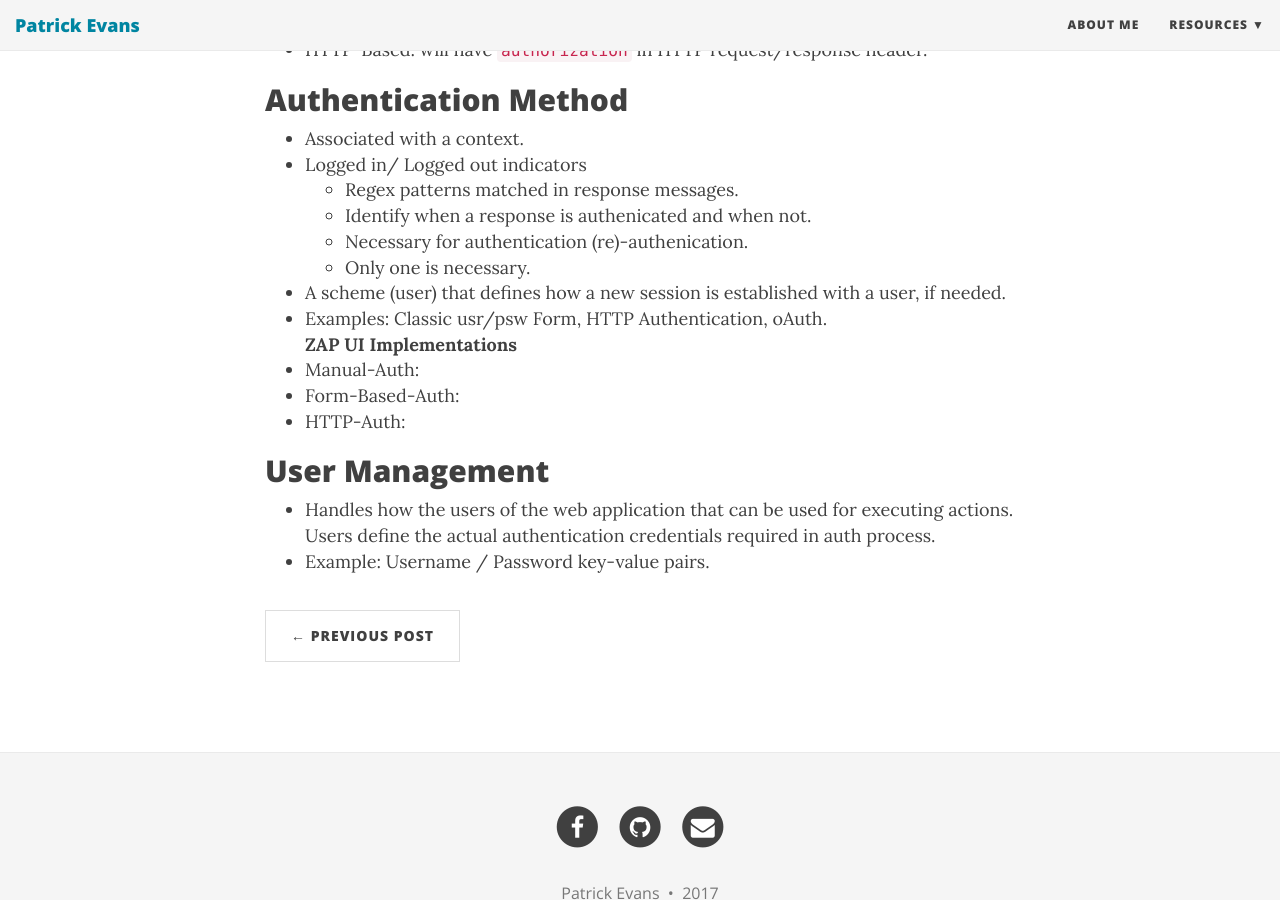
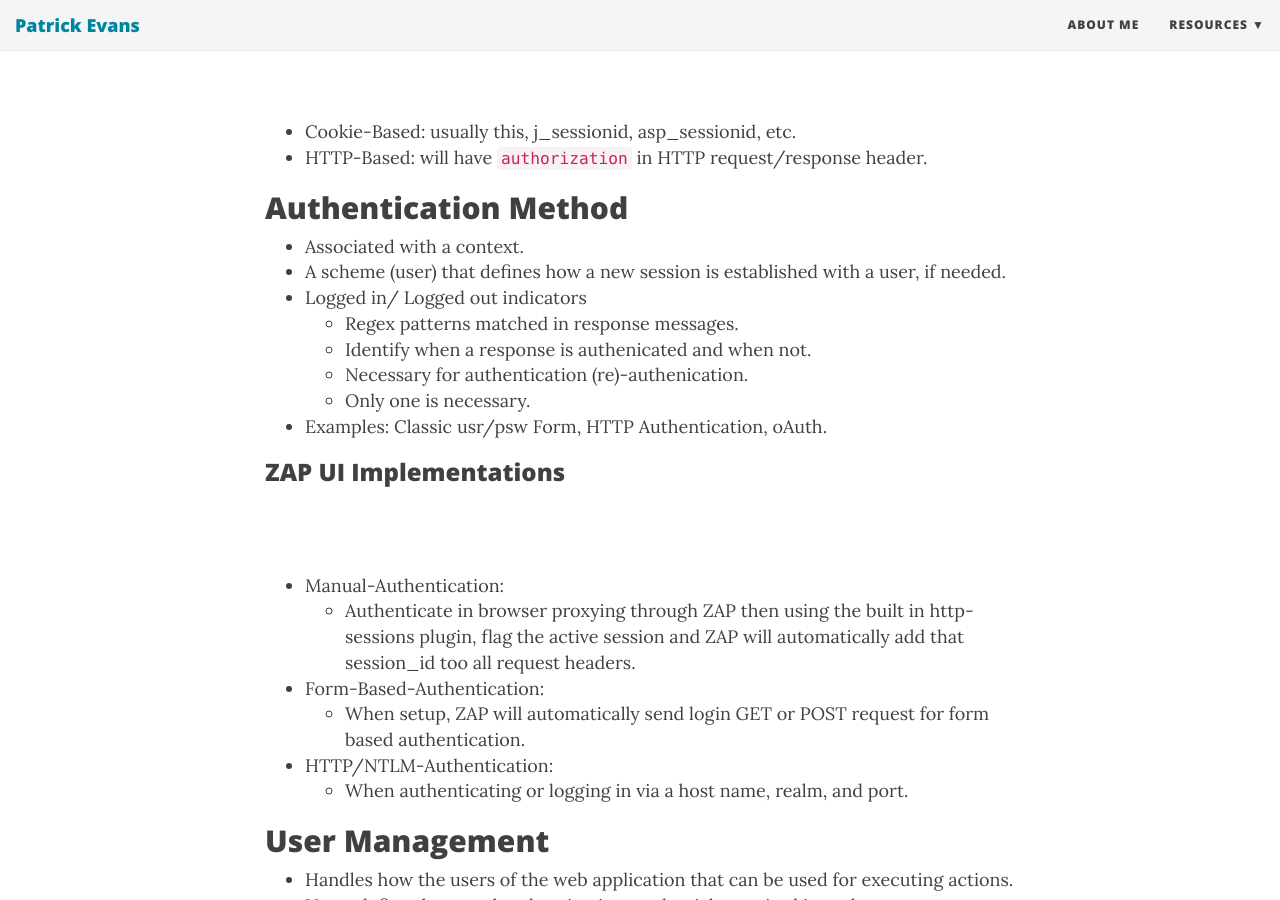
Before and after one commit to patevs/old_blog, a Jekyll site: the page built from _posts/2017-11-30-owasp-zap.md, in a window 1280 px wide and 900 px high, scrolled down 1206 px. Built offline with Jekyll 4.4.1, drawn with Linux system fonts in a browser that asks for light colours; nearby versions of some CDN libraries.

Commit message:
updating_1 owasp-zap post

```diff
--- a/_posts/2017-11-30-owasp-zap.md
+++ b/_posts/2017-11-30-owasp-zap.md
@@ -33,7 +33,8 @@ It is designed to be used by people with a wide range of security experience and
 <br>
 * Examples: Cookie based, using query parameters.
 <br>
-**ZAP UI Implementations**
+
+### ZAP UI Implementations
 <br>
 * Cookie-Based: usually this, j_sessionid, asp_sessionid, etc.
 * HTTP-Based: will have `authorization` in HTTP request/response header.
@@ -41,20 +42,24 @@ It is designed to be used by people with a wide range of security experience and
 
 ## Authentication Method
 * Associated with a context.
+* A scheme (user) that defines how a new session is established with a user, if needed.
 * Logged in/ Logged out indicators
 	* Regex patterns matched in response messages.
 	* Identify when a response is authenicated and when not.
 	* Necessary for authentication (re)-authenication.
 	* Only one is necessary.
-* A scheme (user) that defines how a new session is established with a user, if needed.
 <br>
 * Examples: Classic usr/psw Form, HTTP Authentication, oAuth.
 <br>
-**ZAP UI Implementations**
+
+### ZAP UI Implementations
 <br>
-* Manual-Auth:
-* Form-Based-Auth:
-* HTTP-Auth:
+* Manual-Authentication:
+	* Authenticate in browser proxying through ZAP then using the built in http-sessions plugin, flag the active session and ZAP will automatically add that session_id too all request headers.
+* Form-Based-Authentication:
+	* When setup, ZAP will automatically send login GET or POST request for form based authentication.
+* HTTP/NTLM-Authentication:
+	* When authenticating or logging in via a host name, realm, and port.
 <br>
 
 ## User Management
```
